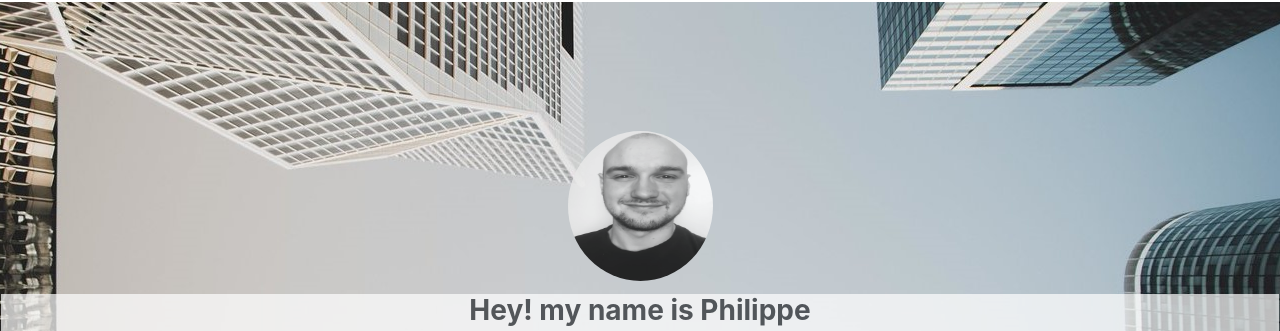
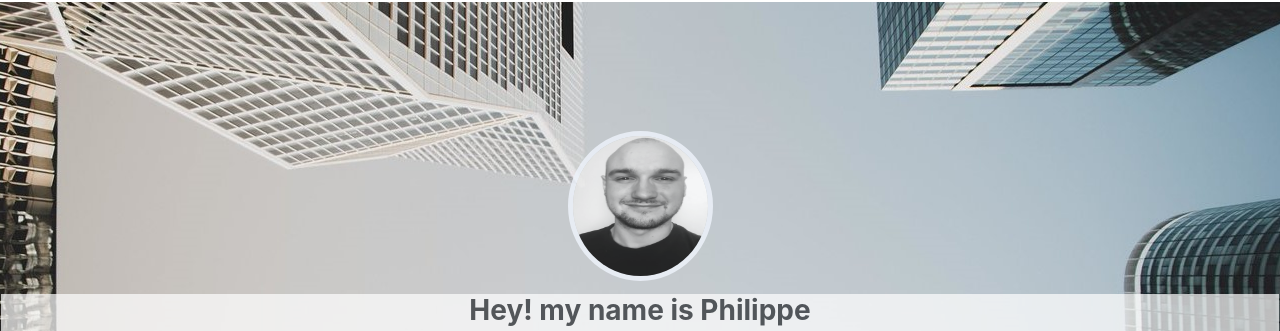
Before and after one commit to philrota/Cvwebsite, a React (Create React App) app: page / in a window 1280 px wide. Shown: the part 105-436 px from the top of the page. Built offline with nearby package versions, Linux system fonts and the light colour scheme.

Commit message:
Update index.css

```diff
--- a/src/index.css
+++ b/src/index.css
@@ -32,6 +32,7 @@
   border-radius: 50%;
   margin-top: 10%;
   opacity: 0.85;
+  border: thick solid #edf2fa;
 
 
 }
```
